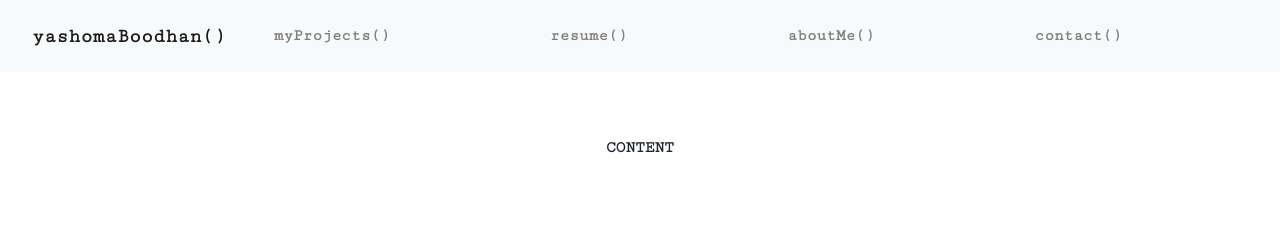
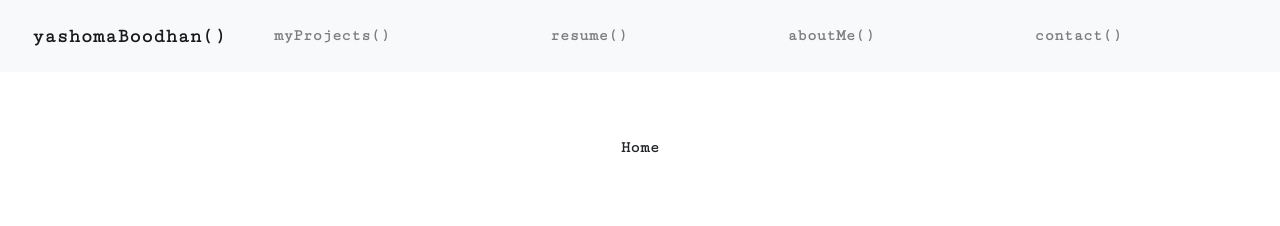
Before and after one commit to yboodhan/portfolio, a React (Create React App) app: page / in a window 1280 px wide. Shown: the top 226 px of the page. Built offline with nearby package versions, Linux system fonts and the light colour scheme.

Commit message:
Added routes and linked pages with stubs

```diff
--- a/package.json
+++ b/package.json
@@ -12,6 +12,7 @@
     "bootstrap": "^4.4.1",
     "react": "^16.12.0",
     "react-dom": "^16.12.0",
+    "react-router-dom": "^5.1.2",
     "react-scripts": "3.3.1",
     "reactstrap": "^8.4.1"
   },
--- a/src/App.js
+++ b/src/App.js
@@ -1,4 +1,5 @@
 import React from 'react';
+import { BrowserRouter as Router } from 'react-router-dom';
 import './App.css';
 
 import Navigation from './components/Navigation';
@@ -7,6 +8,7 @@ import Content from './components/Content';
 
 function App() {
   return (
+    <Router>
       <div className="app">
         <Navigation />
 
@@ -17,7 +19,8 @@ function App() {
         <Footer />
 
       </div>
-  );
+    </Router>
+  )
 }
 
 export default App;
--- /dev/null
+++ b/src/components/Home.jsx
@@ -0,0 +1,11 @@
+import React from 'react'
+
+const Home = props => {
+    return (
+        <div>
+            Home
+        </div>
+    )
+}
+
+export default Home
--- a/src/components/content.jsx
+++ b/src/components/content.jsx
@@ -1,9 +1,32 @@
-import React from 'react'
+import React from 'react';
+import { Route } from 'react-router-dom';
+
+import AboutMe from './AboutMe';
+import Contact from './Contact';
+import Home from './Home';
+import Projects from './Projects';
+import Resume from './Resume';
+
+
 
 const Content = props => {
     return (
         <div className="content-container">
-            CONTENT
+            <Route exact path="/" render={
+                () => <Home />
+            } />
+            <Route exact path="/projects" render={
+                () => <Projects />
+            } />
+            <Route exact path="/resume" render={
+                () => <Resume />
+            } />
+            <Route exact path="/about" render={
+                () => <AboutMe />
+            } />
+            <Route exact path="/contact" render={
+                () => <Contact />
+            } />
         </div>
     )
 }
```
Also changed, not shown: 1 other file (tests, documents, lock files or other folders). Lines whose indentation alone changed are shown as unchanged.
